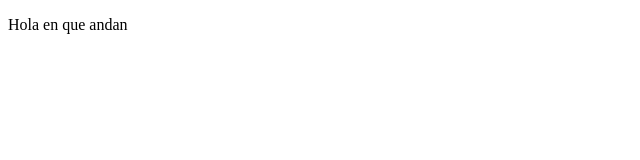
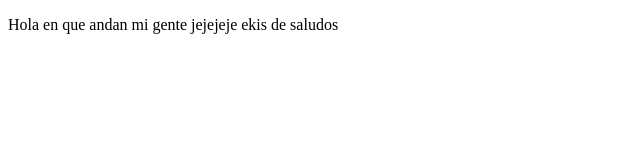
Before and after one commit to valentinovb/proyectoDemoCursoPrework, a plain HTML site: page index.html in a window 1280 px wide. Shown: the whole page, without its empty margins (0-640 px from the left). Drawn offline with Linux system fonts and the light colour scheme.

Commit message:
cambios agregamos mensajito

```diff
--- a/index.html
+++ b/index.html
@@ -8,7 +8,7 @@
 </head>
 <body>
     <p>
-        Hola en que andan
+        Hola en que andan mi gente jejejeje ekis de saludos
     </p>
 </body>
 </html>
```
